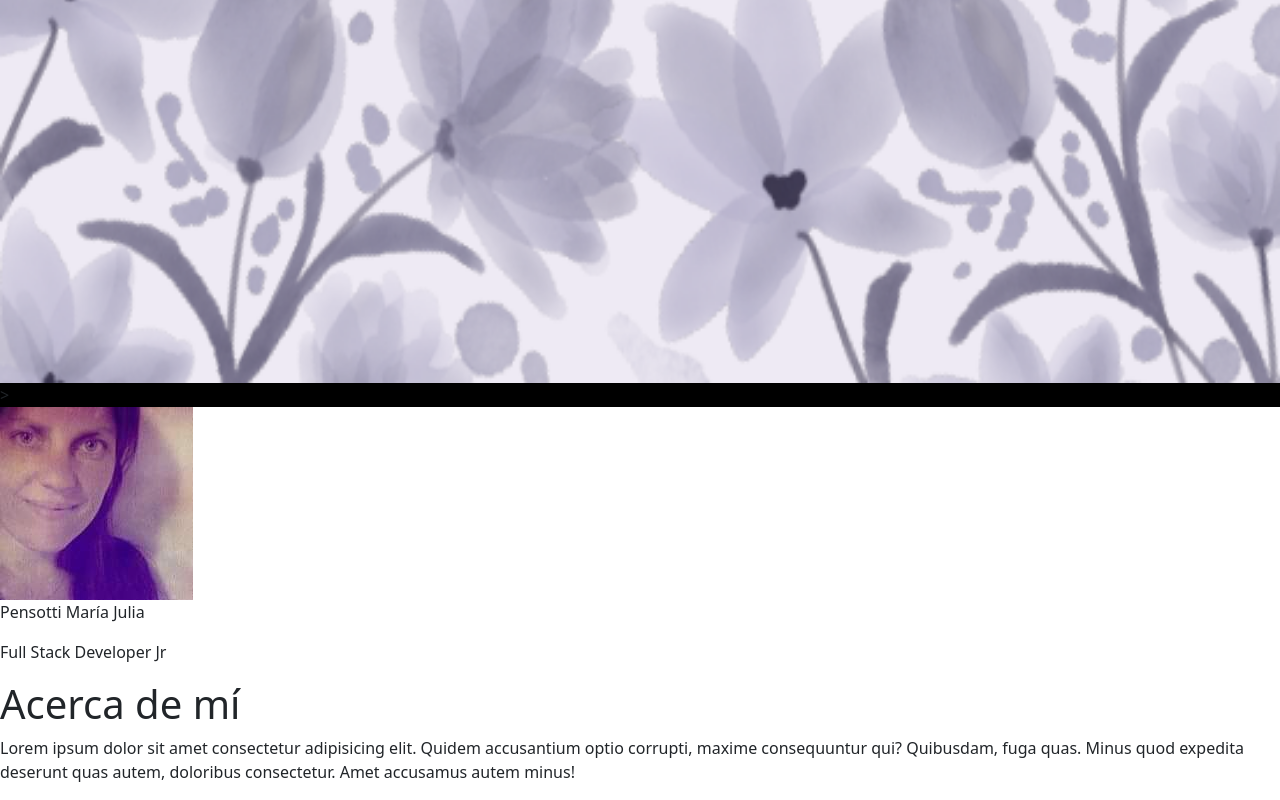
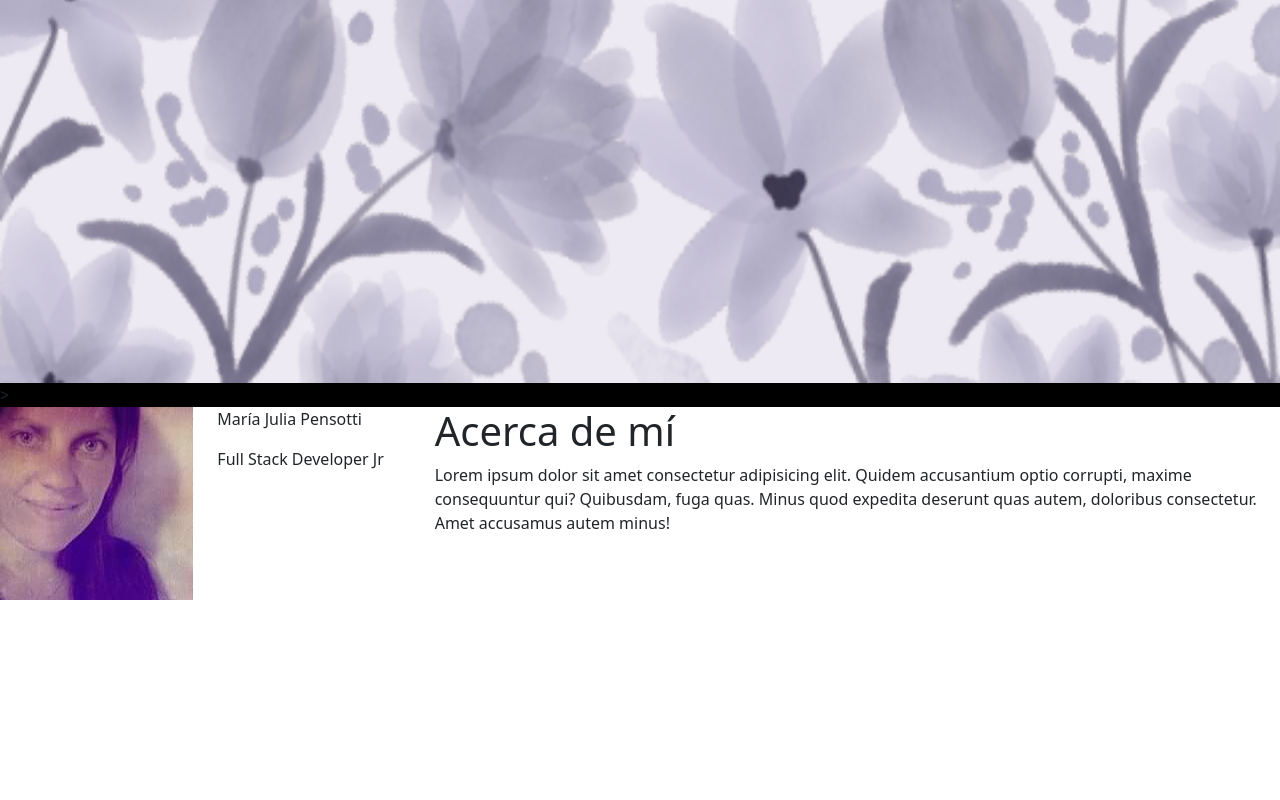
Before and after one commit to Juli6620/Frontend, an Angular app: page / in a window 1280 px wide. Shown: the part 415-1215 px from the top of the page. After the commit the page ends 1015 px from the top, so only its background shows below. Built offline with nearby package versions, Linux system fonts and the light colour scheme.

Commit message:
rejillas

```diff
--- a/src/app/components/acerca-de/acerca-de.component.html
+++ b/src/app/components/acerca-de/acerca-de.component.html
@@ -1,13 +1,15 @@
  <div class="row">
-<div>
+<div class="col-xs-12 col-sm-2 col-md-2 col-lg-2">
 <img src="../../../assets/foto perfil.jpg"
 class="img-fluid">
 </div>
-   <div>
-       <p>Pensotti María Julia</p>
+
+   <div class=" col-xs-12 col-sm-2 col-md-2 col-lg-2">
+       <p>María Julia Pensotti</p>
        <p>Full Stack Developer Jr</p>
    </div>
-   <div>
+
+   <div class="col-xs-12 col-sm-8 col-md-8 col-lg-8">
        <span>
            <h1>Acerca de mí</h1>
 <p>Lorem ipsum dolor sit amet consectetur adipisicing elit. Quidem accusantium optio corrupti, maxime consequuntur qui? Quibusdam, fuga quas. Minus quod expedita deserunt quas autem, doloribus consectetur. Amet accusamus autem minus!
```
